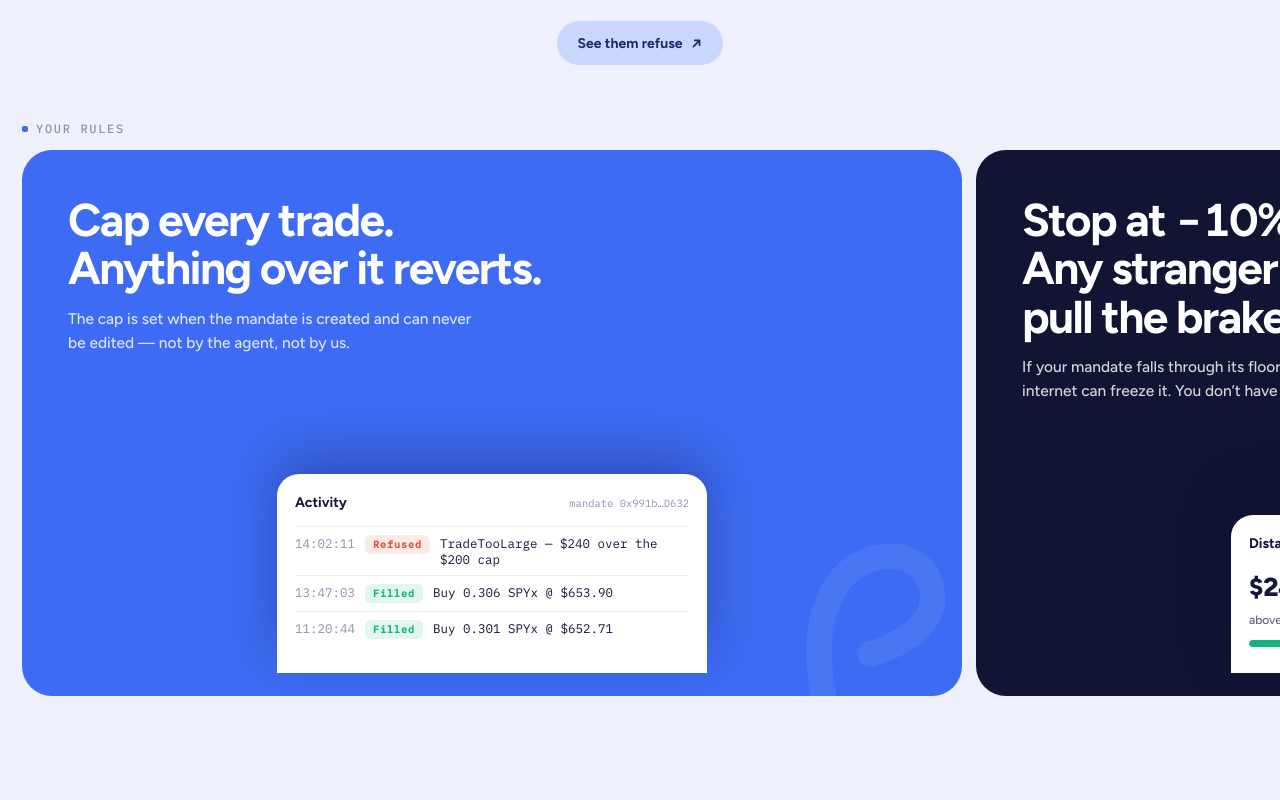
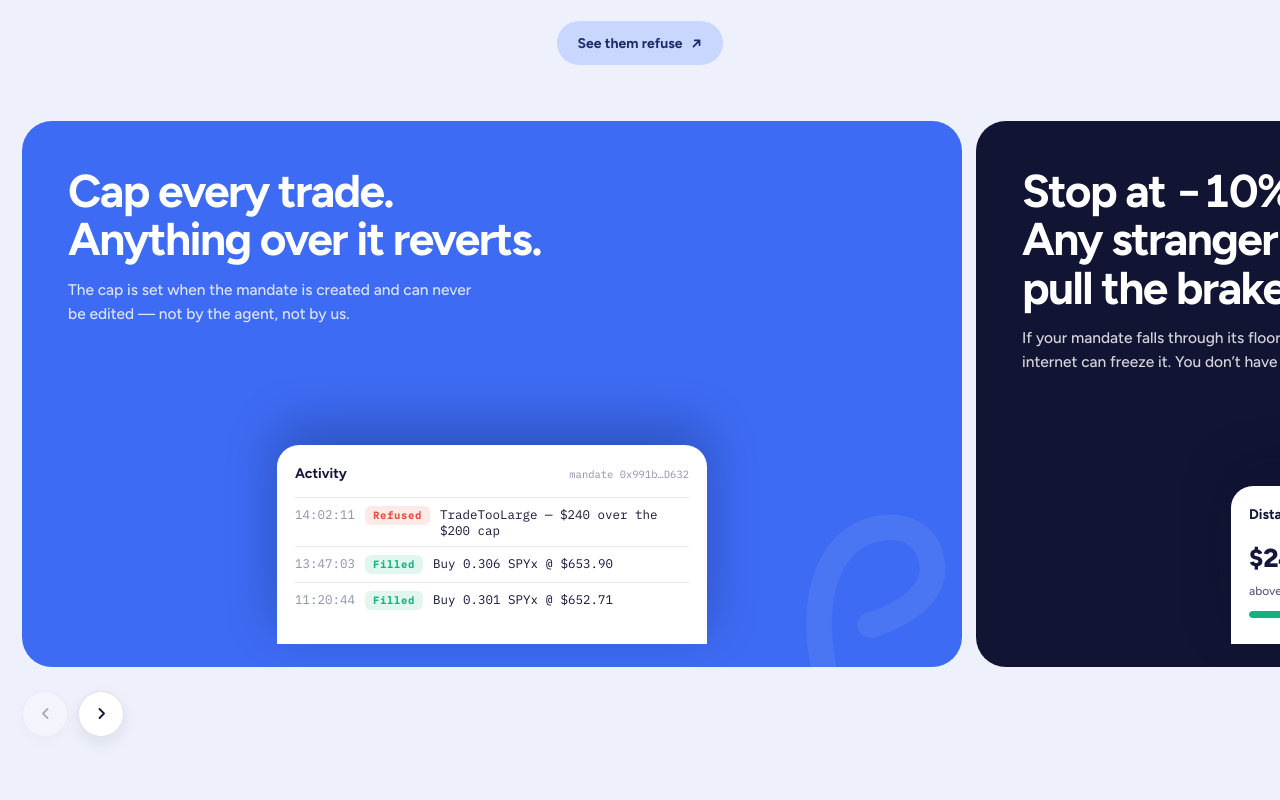
Before and after one commit to onreins/reinsApp, a website: page site/index.html in a window 1280 px wide. Shown: the part 1200-2000 px from the top of the page. Drawn offline with Linux system fonts and the light colour scheme.

Commit message:
feat: carousel arrow controls; drop the group titles

```diff
--- a/site/index.html
+++ b/site/index.html
@@ -110,13 +110,6 @@
   .see:hover { transform: scale(1.04); }
 
   /* --------------------------------------------------------- carousels */
-  .group-label {
-    display: flex; align-items: center; gap: 8px;
-    max-width: 80rem; margin: 0 auto 14px;
-    padding-inline: clamp(14px, 2vw, 22px);
-    font: 500 12px var(--mono); letter-spacing: .14em; text-transform: uppercase; color: var(--ink-3);
-  }
-  .group-label::before { content: ""; width: 6px; height: 6px; border-radius: 2px; background: var(--blue); }
 
   .carousel {
     display: grid; grid-auto-flow: column;
@@ -288,6 +281,18 @@
     @keyframes tape { to { transform: translateX(-50%); } }
   }
 
+  /* carousel prev/next controls */
+  .car-nav { display: flex; gap: 10px; max-width: 80rem; margin: 16px auto 0; padding-inline: var(--gut); }
+  .car-btn {
+    width: 46px; height: 46px; border-radius: 50%; border: 1px solid rgba(20,23,58,.12);
+    background: var(--white); color: var(--ink); cursor: pointer;
+    display: grid; place-items: center;
+    box-shadow: 0 6px 16px rgba(16,20,60,.08);
+    transition: transform .16s ease, opacity .16s ease;
+  }
+  .car-btn:hover:not(:disabled) { transform: scale(1.07); }
+  .car-btn:disabled { opacity: .32; cursor: default; }
+
   .closing { position: relative; }
   .closing .disc { z-index: 0; }
 
@@ -357,7 +362,6 @@
   <a class="see" href="#proof">See them refuse <svg width="13" height="13" viewBox="0 0 15 15" fill="none" stroke="currentColor" stroke-width="2" stroke-linecap="round"><path d="M4 11 11 4m0 0H5.5M11 4v5.5"/></svg></a>
 </section>
 
-<p class="group-label">Your rules</p>
 <div class="carousel">
   <div class="card c-blue">
     <h3>Cap every trade. Anything over it reverts.</h3>
@@ -426,7 +430,6 @@
   <a class="see" href="#proof">Why records can&rsquo;t be faked <svg width="13" height="13" viewBox="0 0 15 15" fill="none" stroke="currentColor" stroke-width="2" stroke-linecap="round"><path d="M4 11 11 4m0 0H5.5M11 4v5.5"/></svg></a>
 </section>
 
-<p class="group-label">Follow</p>
 <div class="carousel">
   <div class="card c-navy">
     <h3>Track records that cannot be faked.</h3>
@@ -476,7 +479,6 @@
   <a class="see" href="https://explorer.testnet.arc.io/address/0x991b8687aca6Acd6b92438bb4cE22866827bD632">All 8 transactions <svg width="13" height="13" viewBox="0 0 15 15" fill="none" stroke="currentColor" stroke-width="2" stroke-linecap="round"><path d="M4 11 11 4m0 0H5.5M11 4v5.5"/></svg></a>
 </section>
 
-<p class="group-label">Real refusals &middot; Arc testnet</p>
 <div class="carousel">
   <div class="card c-navy">
     <p class="rulename">TradeTooLarge</p>
@@ -529,7 +531,7 @@
 
   // One-shot reveals: cards and group labels, staggered along each carousel.
   if ("IntersectionObserver" in window) {
-    var els = Array.prototype.slice.call(document.querySelectorAll(".card, .group-label"));
+    var els = Array.prototype.slice.call(document.querySelectorAll(".card"));
     document.querySelectorAll(".carousel").forEach(function (row) {
       Array.prototype.forEach.call(row.children, function (card, i) {
         card.style.transitionDelay = Math.min(i * 70, 280) + "ms";
@@ -630,4 +632,44 @@
     })(0);
   }
 })();
+
+// Carousel controls run for everyone, reduced motion included.
+(function () {
+  "use strict";
+  var smooth = matchMedia("(prefers-reduced-motion: reduce)").matches ? "auto" : "smooth";
+  var ARROWS = {
+    prev: '<svg width="15" height="15" viewBox="0 0 15 15" fill="none" stroke="currentColor" stroke-width="1.8" stroke-linecap="round" stroke-linejoin="round"><path d="M9.5 3 5 7.5 9.5 12"/></svg>',
+    next: '<svg width="15" height="15" viewBox="0 0 15 15" fill="none" stroke="currentColor" stroke-width="1.8" stroke-linecap="round" stroke-linejoin="round"><path d="M5.5 3 10 7.5 5.5 12"/></svg>'
+  };
+  document.querySelectorAll(".carousel").forEach(function (car) {
+    var nav = document.createElement("div");
+    nav.className = "car-nav";
+    var prev = document.createElement("button");
+    var next = document.createElement("button");
+    prev.type = next.type = "button";
+    prev.className = next.className = "car-btn";
+    prev.setAttribute("aria-label", "Previous card");
+    next.setAttribute("aria-label", "Next card");
+    prev.innerHTML = ARROWS.prev;
+    next.innerHTML = ARROWS.next;
+    nav.appendChild(prev);
+    nav.appendChild(next);
+    car.after(nav);
+
+    var step = function () {
+      var first = car.children[0];
+      return first ? first.getBoundingClientRect().width + 14 : 400;
+    };
+    prev.addEventListener("click", function () { car.scrollBy({ left: -step(), behavior: smooth }); });
+    next.addEventListener("click", function () { car.scrollBy({ left: step(), behavior: smooth }); });
+
+    var sync = function () {
+      prev.disabled = car.scrollLeft < 10;
+      next.disabled = car.scrollLeft > car.scrollWidth - car.clientWidth - 10;
+    };
+    car.addEventListener("scroll", sync, { passive: true });
+    addEventListener("resize", sync, { passive: true });
+    sync();
+  });
+})();
 </script>
```
